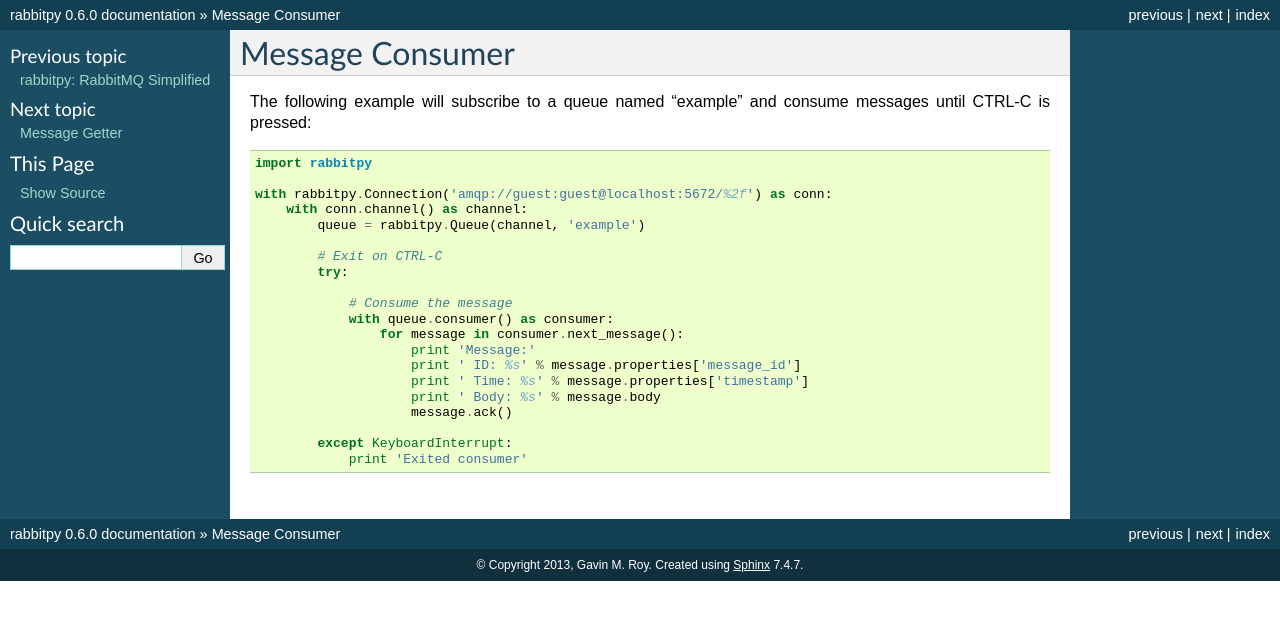
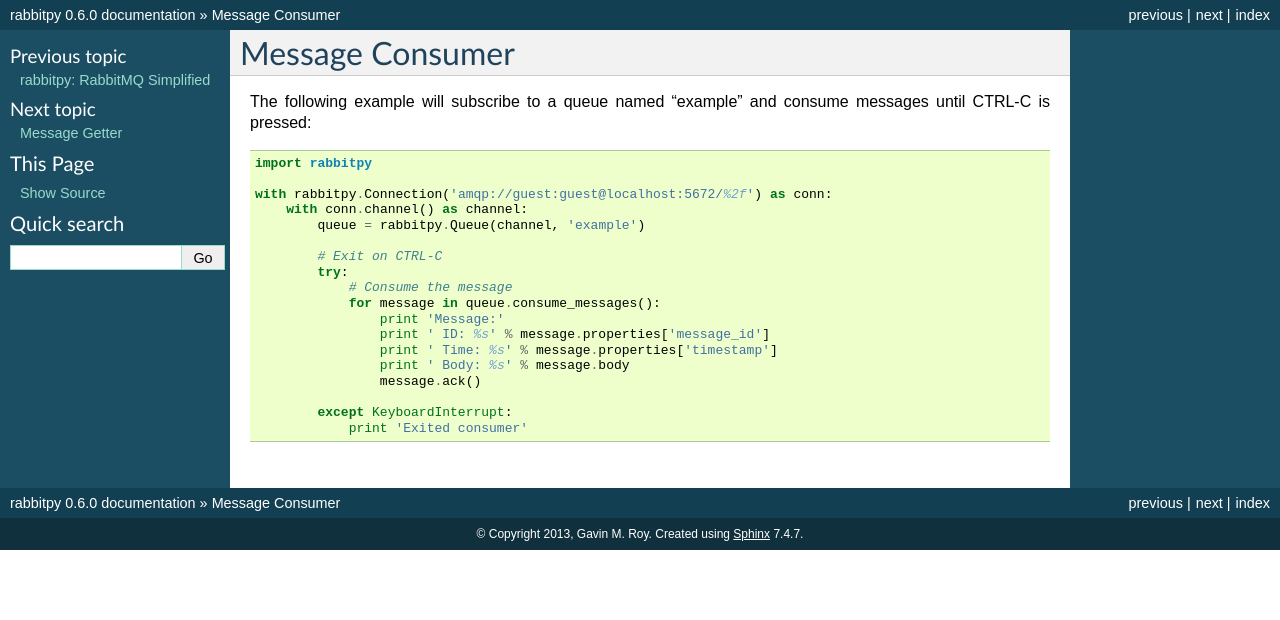
Before and after one commit to gmr/rabbitpy, a Sphinx documentation site: the page built from docs/examples/consumer.rst, in a window 1280 px wide. Shown: the top 620 px of the page. Built offline with Sphinx 7.4.7, drawn with Linux system fonts in a browser that asks for light colours.

Commit message:
Demonstrate how the Queue.consume_messages() method works instead
- Is shorter than getting the consumer, then using Consumer.next_message() -- easier to use

```diff
--- a/docs/examples/consumer.rst
+++ b/docs/examples/consumer.rst
@@ -11,15 +11,13 @@ until CTRL-C is pressed::
 
             # Exit on CTRL-C
             try:
-
                 # Consume the message
-                with queue.consumer() as consumer:
-                    for message in consumer.next_message():
-                        print 'Message:'
-                        print ' ID: %s' % message.properties['message_id']
-                        print ' Time: %s' % message.properties['timestamp']
-                        print ' Body: %s' % message.body
-                        message.ack()
+                for message in queue.consume_messages():
+                    print 'Message:'
+                    print ' ID: %s' % message.properties['message_id']
+                    print ' Time: %s' % message.properties['timestamp']
+                    print ' Body: %s' % message.body
+                    message.ack()
 
             except KeyboardInterrupt:
                 print 'Exited consumer'
```
